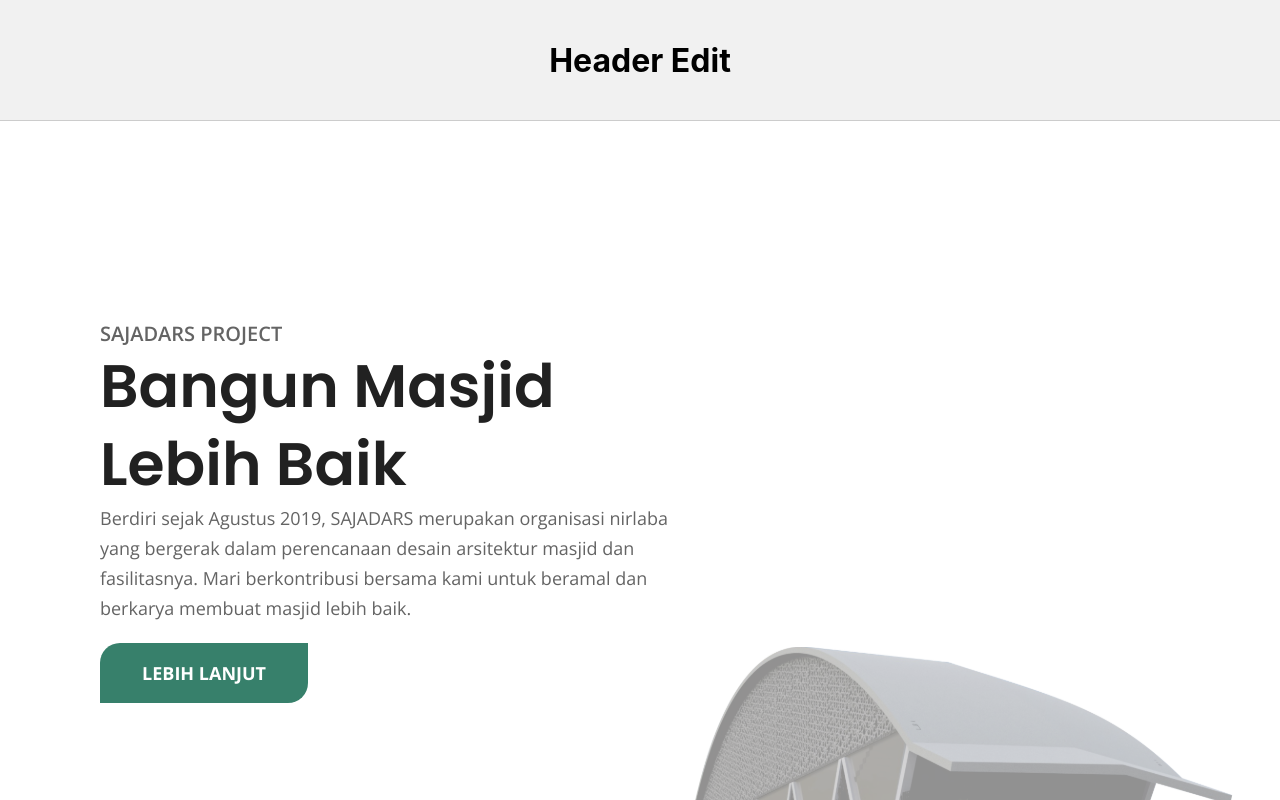
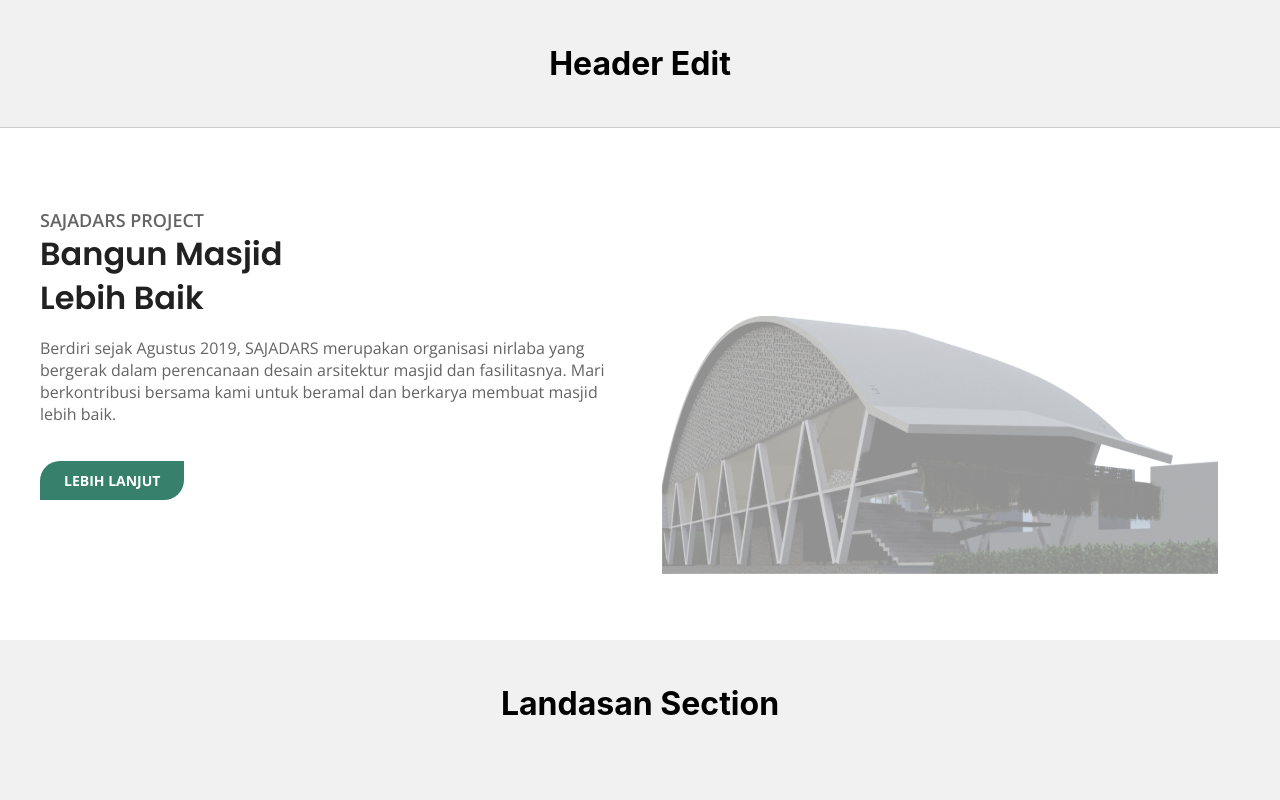
Before and after one commit to muhidayat03/sajadars-web, a React (Create React App) app: page / in a window 1280 px wide. Shown: the top 800 px of the page. Built offline with nearby package versions, Linux system fonts and the light colour scheme.

Commit message:
update banner section

```diff
--- a/src/App.css
+++ b/src/App.css
@@ -1,38 +0,0 @@
-.App {
-  text-align: center;
-}
-
-.App-logo {
-  height: 40vmin;
-  pointer-events: none;
-}
-
-@media (prefers-reduced-motion: no-preference) {
-  .App-logo {
-    animation: App-logo-spin infinite 20s linear;
-  }
-}
-
-.App-header {
-  background-color: #282c34;
-  min-height: 100vh;
-  display: flex;
-  flex-direction: column;
-  align-items: center;
-  justify-content: center;
-  font-size: calc(10px + 2vmin);
-  color: white;
-}
-
-.App-link {
-  color: #61dafb;
-}
-
-@keyframes App-logo-spin {
-  from {
-    transform: rotate(0deg);
-  }
-  to {
-    transform: rotate(360deg);
-  }
-}
--- a/src/App.js
+++ b/src/App.js
@@ -12,16 +12,16 @@
 
 function App() {
   return (
-    <>
-      <Header/>
-      <BannerSection/>
-      <LandasanSection/>
-      <WorkSection/>
-      <ProjectSection/>
-      <TeamSection/>
-      <YoutubeSection/>
-      <Footer/>
-    </>
+    <div style={{ maxWidth: 1300, margin: 'auto' }}>
+      <Header />
+      <BannerSection />
+      <LandasanSection />
+      <WorkSection />
+      <ProjectSection />
+      <TeamSection />
+      <YoutubeSection />
+      <Footer />
+    </div>
   );
 }
 
--- /dev/null
+++ b/src/components/Button.js
@@ -0,0 +1,19 @@
+import styled from "styled-components";
+
+const Button = styled.button`
+  padding: 10px 24px;
+  background: #37806b;
+  border-radius: 20px 0px;
+  border: none;
+  font-family: "Open Sans", sans-serif;
+  color: #ffffff;
+  font-weight: bold;
+  font-size: 14px;
+  cursor: pointer;
+  transition-duration: 0.4s;
+  :hover {
+    background: #4fbc9d;
+  }
+`;
+
+export default Button;
--- a/src/components/Grid.js
+++ b/src/components/Grid.js
@@ -24,7 +24,7 @@
   align-items: ${({ align }) => align || 'center'};
   justify-content: ${({ justify }) => justify || 'center'};
   margin: ${({ margin }) => margin || null};
-  padding: ${({ padding }) => padding || '1.2rem'};
+  padding: ${({ padding }) => padding || '1.4rem'};
 
   ${({ xs }) => (xs ? getWidthString(xs) : 'width: 100%')};
 
--- /dev/null
+++ b/src/components/Typography.js
@@ -0,0 +1,28 @@
+import styled from "styled-components";
+
+export const Title = styled.h3`
+  font-family: "Open Sans", sans-serif;
+  font-style: normal;
+  font-weight: 600;
+  font-size: 18px;
+  color: #646464;
+  margin: 0;
+`;
+
+export const BigTitle = styled.h1`
+  font-family: "Poppins", sans-serif;
+  font-style: normal;
+  font-weight: 600;
+  line-height: 1.4;
+  color: #212121;
+  margin: 0;
+`;
+
+export const Paragraph = styled.p`
+  font-family: "Open Sans", sans-serif;
+  font-style: normal;
+  font-weight: normal;
+  font-size: 16px;
+  color: #646464;
+  margin: 20;
+`;
--- a/src/index.css
+++ b/src/index.css
@@ -1,13 +1,19 @@
 body {
   margin: 0;
-  font-family: -apple-system, BlinkMacSystemFont, 'Segoe UI', 'Roboto', 'Oxygen',
-    'Ubuntu', 'Cantarell', 'Fira Sans', 'Droid Sans', 'Helvetica Neue',
+  font-family: -apple-system, BlinkMacSystemFont, "Segoe UI", "Roboto", "Oxygen",
+    "Ubuntu", "Cantarell", "Fira Sans", "Droid Sans", "Helvetica Neue",
     sans-serif;
   -webkit-font-smoothing: antialiased;
   -moz-osx-font-smoothing: grayscale;
+
+  /* background-color: #f1f1f1; */
 }
 
 code {
-  font-family: source-code-pro, Menlo, Monaco, Consolas, 'Courier New',
+  font-family: source-code-pro, Menlo, Monaco, Consolas, "Courier New",
     monospace;
 }
+
+* {
+  box-sizing: border-box;
+}
--- a/src/pages/home/BannerSection.js
+++ b/src/pages/home/BannerSection.js
@@ -1,91 +1,63 @@
 import { Row, Col } from "../../components/Grid";
 import styled from "styled-components";
 import BannerImage from "../../assets/banner_image.svg";
+import Button from "../../components/Button";
+import { Title, BigTitle, Paragraph } from "../../components/Typography"
 
 const Header = () => (
   <Section>
-    <Col padding="0">
-      <SubSection padding="100px">
-        <Row>
+    <Row direction='row-reverse' align='flex-end'>
+      <RightContainer lg={2} md={1} sm={1}>
+        <div style={{ paddingTop: 40 }}>
+          <Image src={BannerImage} alt="Banner" />
+        </div>
+      </RightContainer>
+      <LeftContainer lg={2} md={1} sm={1} direction='column' align='start'>
         <Title>SAJADARS PROJECT</Title>
-          <BigTitle>Bangun Masjid Lebih Baik</BigTitle>
+        <BigTitle>Bangun Masjid <br /> Lebih Baik</BigTitle>
         <Paragraph>
           Berdiri sejak Agustus 2019, SAJADARS merupakan organisasi nirlaba
           yang bergerak dalam perencanaan desain arsitektur masjid dan
           fasilitasnya. Mari berkontribusi bersama kami untuk beramal dan
           berkarya membuat masjid lebih baik.
           </Paragraph>
-          <Row padding="20px 0">
-            <Button>LEBIH LANJUT</Button>
+        <StyledButton>LEBIH LANJUT</StyledButton>
+      </LeftContainer>
     </Row>
-        </Row>
-      </SubSection>
-      <SubSection align="flex-end">
-        <Image src={BannerImage} alt="Banner" />
-      </SubSection>
-    </Col>
-  </Section>
+  </Section >
 );
 
 export default Header;
 
 const Section = styled.div`
   width: 100%;
-  height: 100vh;
+  background-color: white;
+  padding:40px;
+  @media only screen and (max-width: 600px) {
+    padding:0px;
+  }
 `;
 
-const SubSection = styled.div`
-  width: 100%;
-  height: 100vh;
-  padding-left: ${({ padding }) => padding || null};
-  display: flex;
-  align-items: ${({ align }) => align || "center"};
+const LeftContainer = styled(Col)`
+  @media only screen and (min-width: 600px) {
+    padding : 40px 20px 40px 0px;
+  }
+`;
+
+const RightContainer = styled(Col)`
+  @media only screen and (max-width: 600px) {
+    padding : 0px;
+  }
 `;
 
 const Image = styled.img`
   width: 100%;
 `;
 
-const Title = styled.span`
-  font-family: "Open Sans", sans-serif;
-  font-style: normal;
-  font-weight: 600;
-  font-size: 20px;
-  line-height: 27px;
-  color: #646464;
-`;
-
-const BigTitle = styled.span`
-  font-family: "Poppins", sans-serif;
-  font-style: normal;
-  font-weight: 600;
-  font-size: 60px;
-  line-height: 78px;
-  color: #212121;
-`;
-
-const Paragraph = styled.span`
-  font-family: "Open Sans", sans-serif;
-  font-style: normal;
-  font-weight: normal;
-  font-size: 18px;
-  line-height: 30px;
-  color: #646464;
-`;
-
-const Button = styled.button`
-  width: 208.12px;
-  height: 60px;
-  background: #37806b;
-  border-radius: 20px 0px;
-  border: none;
-  font-family: "Open Sans", sans-serif;
-  color: #ffffff;
-  font-weight: bold;
-  font-size: 18px;
-  cursor: pointer;
-  transition-duration: 0.4s;
-  :hover {
-    background: #4fbc9d;
+const StyledButton = styled(Button)`
+  margin-top: 20px;
+  margin-bottom: 60px;
+  @media only screen and (max-width: 600px) {
+    margin-bottom: 20px;
   }
 `;
```
Lines whose indentation alone changed are shown as unchanged.
